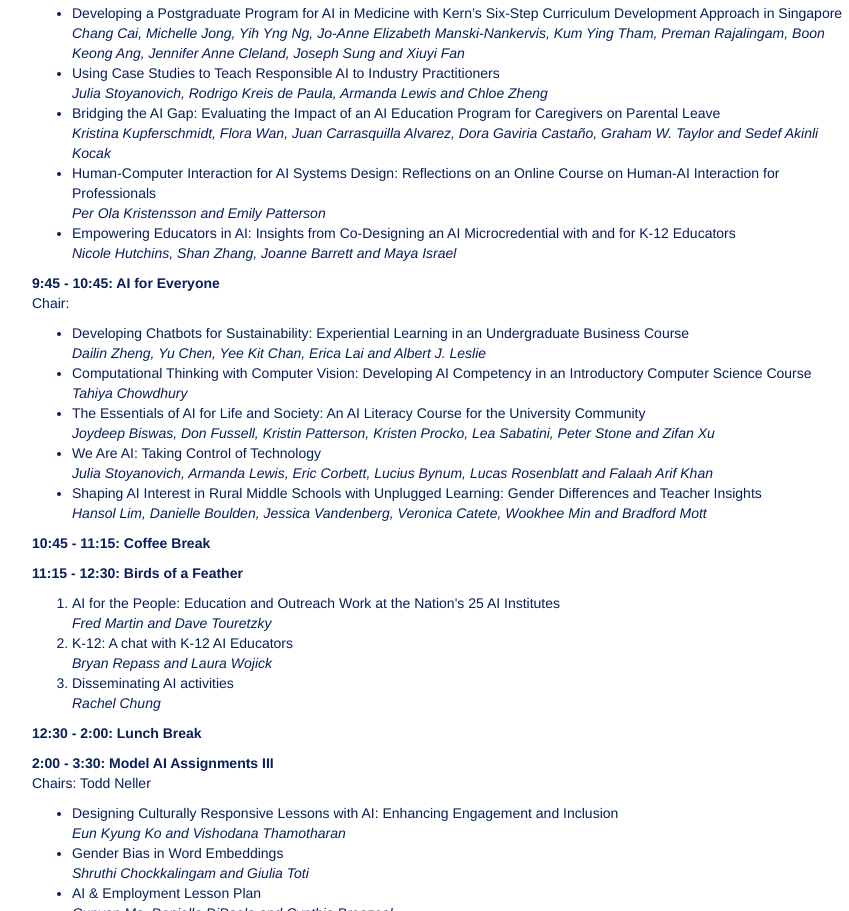
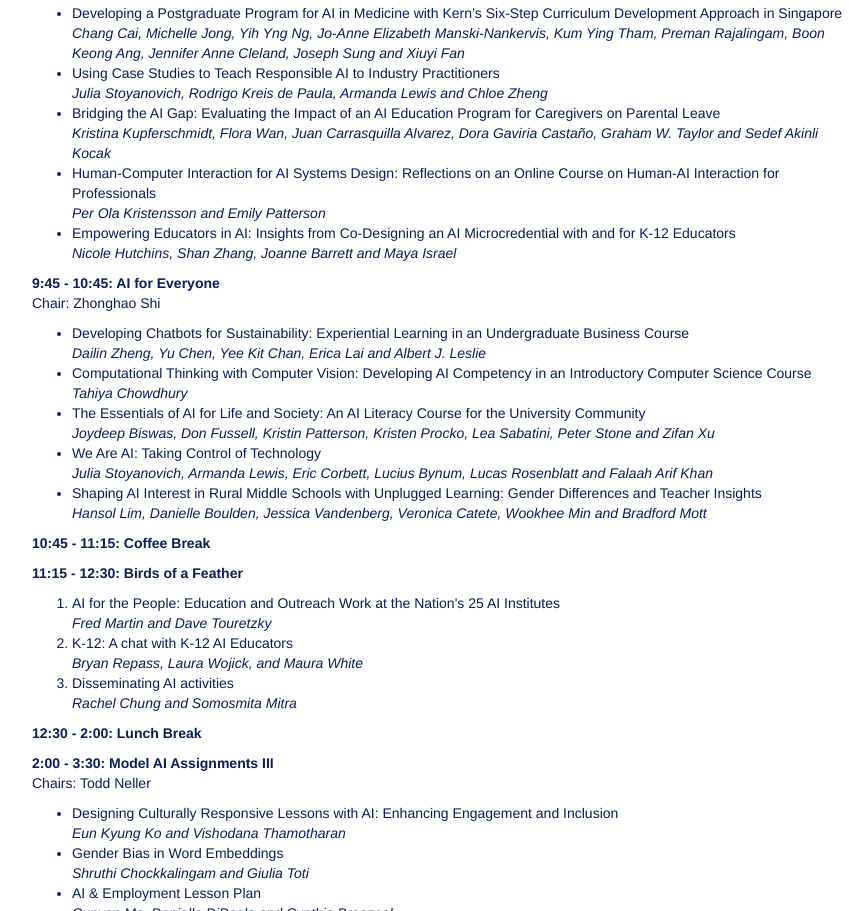
Before and after one commit to EAAI-conf/EAAI-conf.github.io, a plain HTML site: page year/eaai-25.html in a window 1280 px wide. Shown: the part 3010-3921 px from the top of the page, without its empty margins (338-1187 px from the left). Drawn offline with Linux system fonts and the light colour scheme.

Commit message:
Session Chairs Update

```diff
--- a/year/eaai-25.html
+++ b/year/eaai-25.html
@@ -227,7 +227,7 @@ Chair: Fred Martin </p>
 
 
 <p><strong>11:15 - 11:55: AI Tools for Modeling Students</strong><br>
-Chair: Narges Norouzi</p>
+Chair: Fatima Zahra</p>
 <ul>
 <li>Can LLMs Reliably Simulate Human Learner Actions? A Simulation Authoring Framework for Open-Ended Learning Environments<br>
 <em>Amogh Mannekote, Adam Davies, Jina Kang and Kristy Elizabeth Boyer</em></li>
@@ -266,7 +266,7 @@ Chair: Todd Neller</p>
 <p><strong>3:45 - 4:15: Break</strong></p>
 
 <p><strong>4:15 - 4:55: University AI Courses and Curricula</strong><br>
-Chair: Stephanie Rosenthal</p>
+Chair: Pulkit Verma</p>
 <ul>
 <li>Comparing Artificial Intelligence Curricula in Canadian and US Universities<br>
 <em>Rose Niousha, Lexie Jingruo Guo, Rick Kaifeng Li, Narges Norouzi and Lisa Zhang</em></li>
@@ -325,7 +325,7 @@ Chair: Effat Farhana</p>
 
 
 <p><strong>9:45 - 10:45: AI for Everyone </strong><br>
-Chair: </p>
+Chair: Zhonghao Shi</p>
 <ul>
 <li>	Developing Chatbots for Sustainability: Experiential Learning in an Undergraduate Business Course<br>
 <em>Dailin Zheng, Yu Chen, Yee Kit Chan, Erica Lai and Albert J. Leslie</em></li>
@@ -348,9 +348,9 @@ Chair: </p>
 	<i>Fred Martin and Dave Touretzky</i>
 </li>
 <li>K-12: A chat with K-12 AI Educators<br/>
-<i>Bryan Repass and Laura Wojick</i></li>
+<i>Bryan Repass, Laura Wojick, and Maura White</i></li>
 <li>Disseminating AI activities <br/>
-<i>Rachel Chung</i></li>
+<i>Rachel Chung and Somosmita Mitra</i></li>
 </ol>
 
 
```
